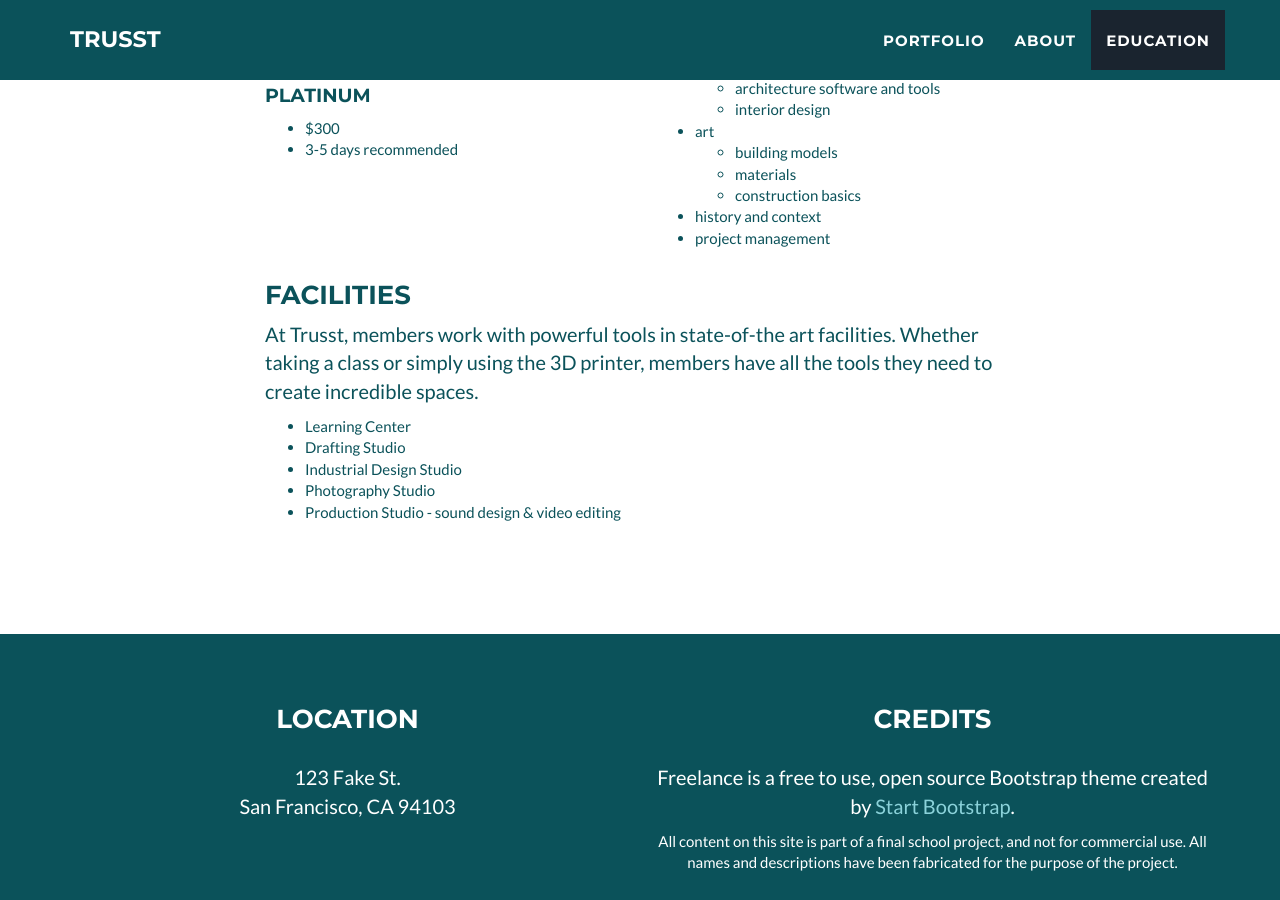
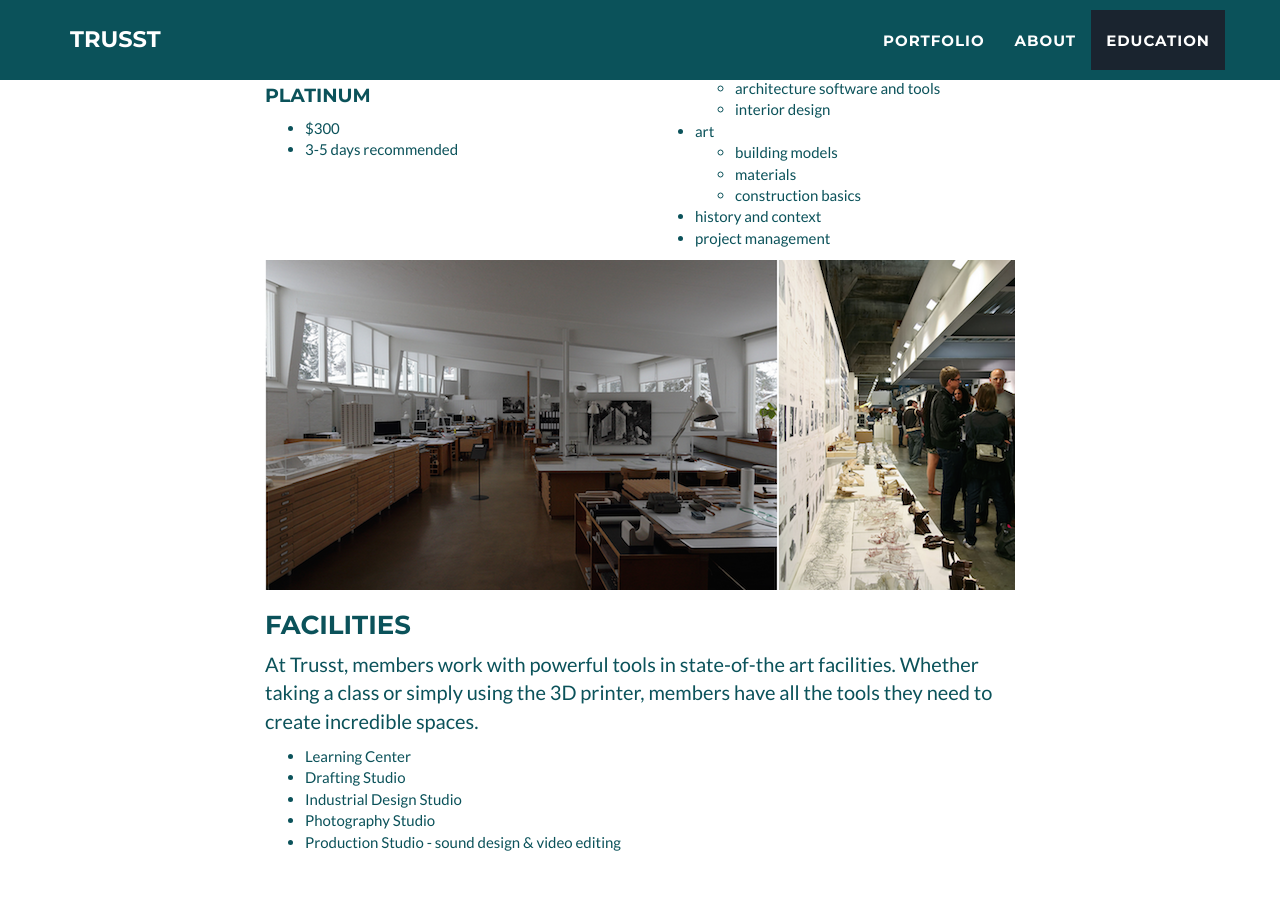
Before and after one commit to msirhed/msirhed.github.io, a Jekyll site: the page built from index.html, in a window 1280 px wide and 900 px high, scrolled down 2483 px. Built offline with Jekyll 4.4.1, drawn with Linux system fonts in a browser that asks for light colours.

Commit message:
Add facility images

```diff
--- a/_includes/education.html
+++ b/_includes/education.html
@@ -80,7 +80,13 @@
                         <li>project management</li>
                     </ul>
                 </div>
-
+            </div>
+            <div class="row">
+                <div class="col-lg-8 col-lg-offset-2 text-center">
+                <img src="img/portfolio/facility.png"  class="img-responsive img-centered">
+                </div>
+            </div>
+            <div class="row">
                 <div class="col-lg-8 col-lg-offset-2">
                     <h3>Facilities</h3>
 
@@ -95,12 +101,6 @@
                     </ul>
 
                 </div>
-
-
-
-
-
-
             </div>
         </div>
     </section>
```
Also changed, not shown: img/portfolio/facility.png (added), img/portfolio/facility1.png (added), img/portfolio/facility2.png (added).
